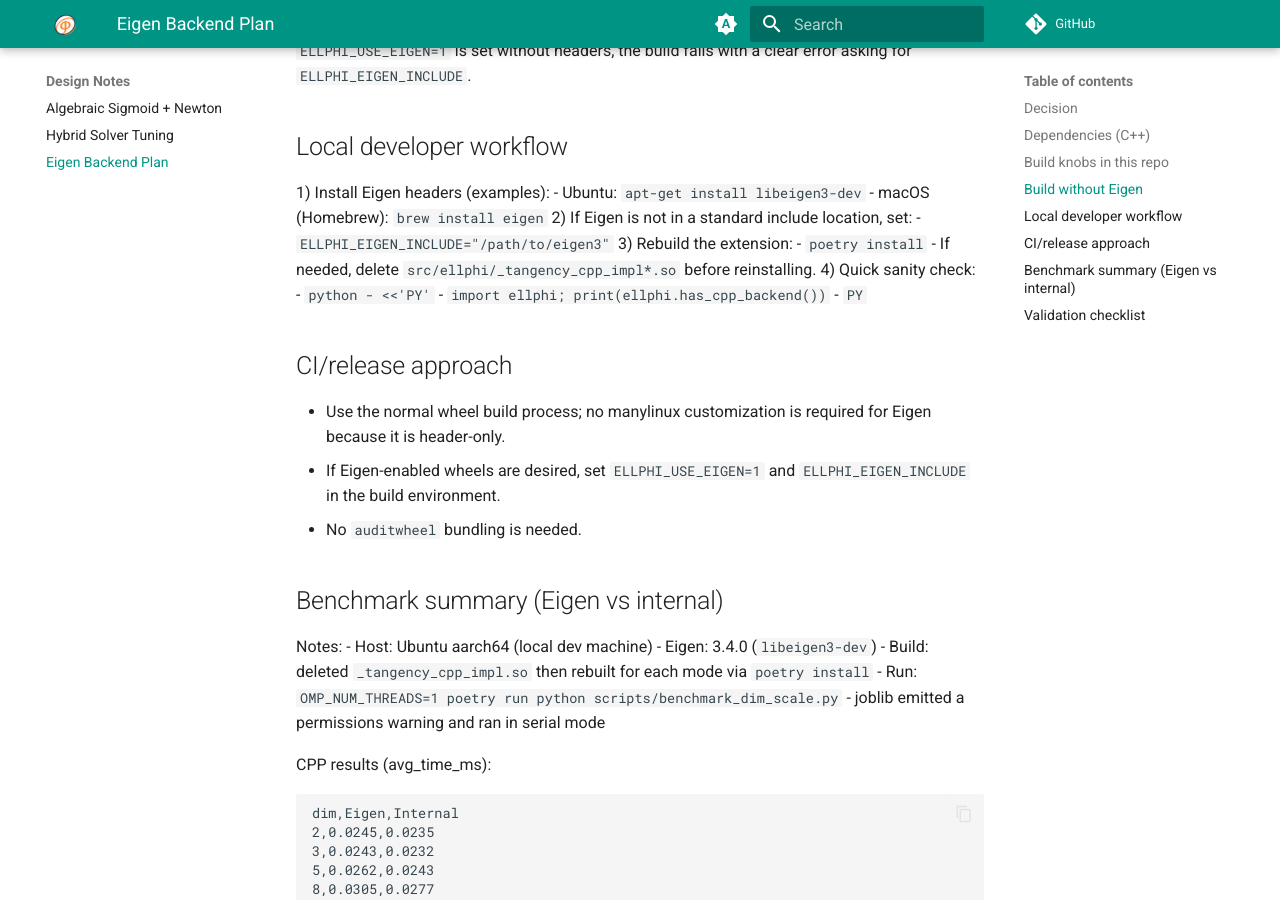
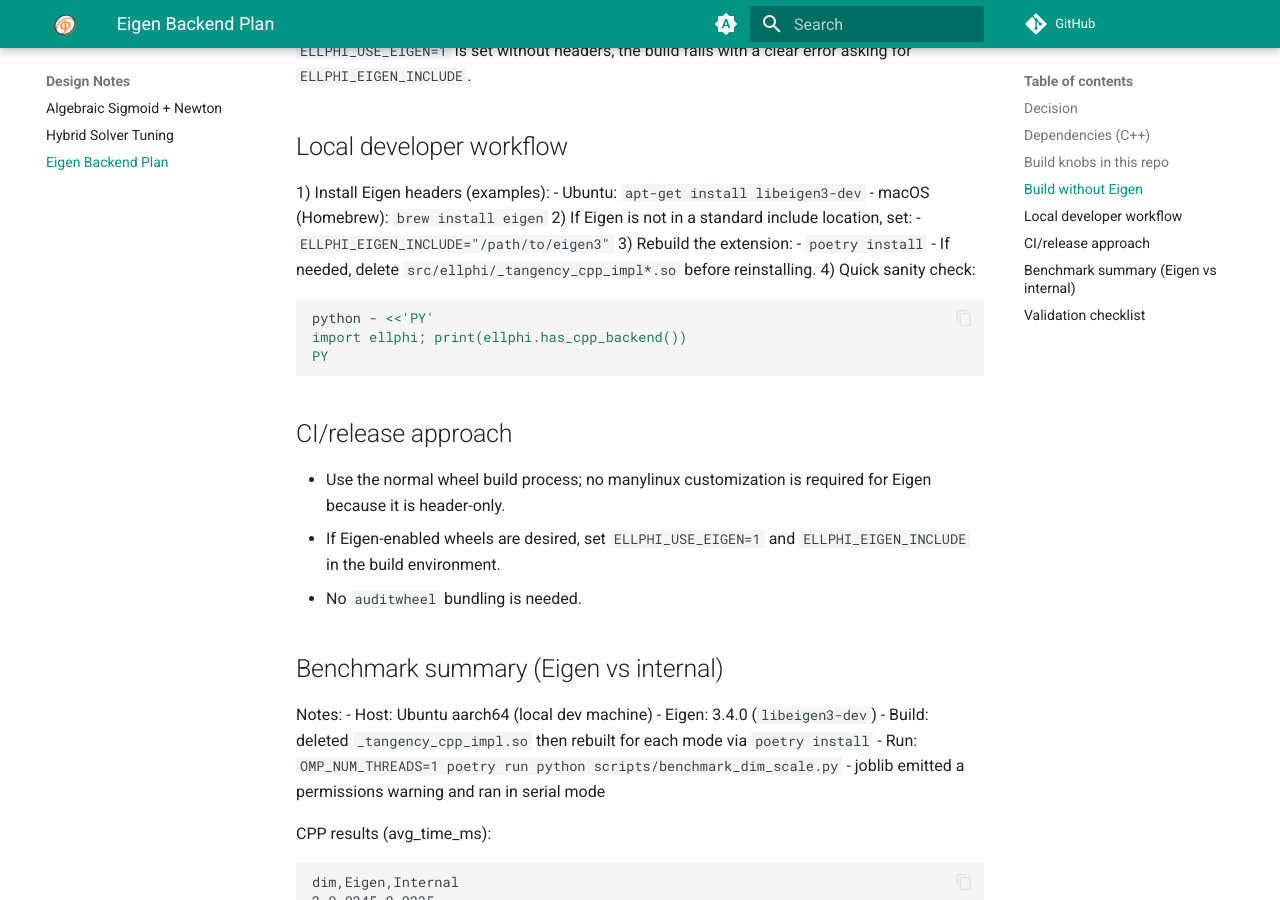
Before and after one commit to t-uda/ellphi, an MkDocs documentation site: the page built from docs/eigen_backend_plan.md, in a window 1280 px wide and 900 px high, scrolled down 794 px. Built offline with MkDocs 1.6.1 and Material for MkDocs 9.7.7, drawn with Linux system fonts in a browser that asks for light colours; comment, search, counter and statistics services are not loaded.

Commit message:
docs: fix markdown and math formatting in Design Notes
algebraic_sigmoid_newton.md:
- Fix multi-line inline math ($u\n\in\mathbb{R}$ → single line) so
  arithmatex can parse the delimiters correctly
- British spelling: optimization → optimisation, reparameterization →
  reparameterisation

hybrid_tuning.md:
- Convert Unicode μ and ×10⁻⁹ to LaTeX \(\mu\) and \(5 \times 10^{-9}\)

eigen_backend_plan.md:
- Replace heredoc split across three bullet points with a proper fenced
  bash code block

Co-Authored-By: Claude Sonnet 4.6 <noreply@anthropic.com>

````diff
--- a/docs/eigen_backend_plan.md
+++ b/docs/eigen_backend_plan.md
@@ -35,9 +35,11 @@ If Eigen headers are not available, build without enabling it:
    - `poetry install`
    - If needed, delete `src/ellphi/_tangency_cpp_impl*.so` before reinstalling.
 4) Quick sanity check:
-   - `python - <<'PY'`
-   - `import ellphi; print(ellphi.has_cpp_backend())`
-   - `PY`
+   ```bash
+   python - <<'PY'
+   import ellphi; print(ellphi.has_cpp_backend())
+   PY
+   ```
 
 ## CI/release approach
 - Use the normal wheel build process; no manylinux customization is required
````
Also changed, not shown: docs/algebraic_sigmoid_newton.md (+3 -6 lines), docs/hybrid_tuning.md (+1 -1 lines).
